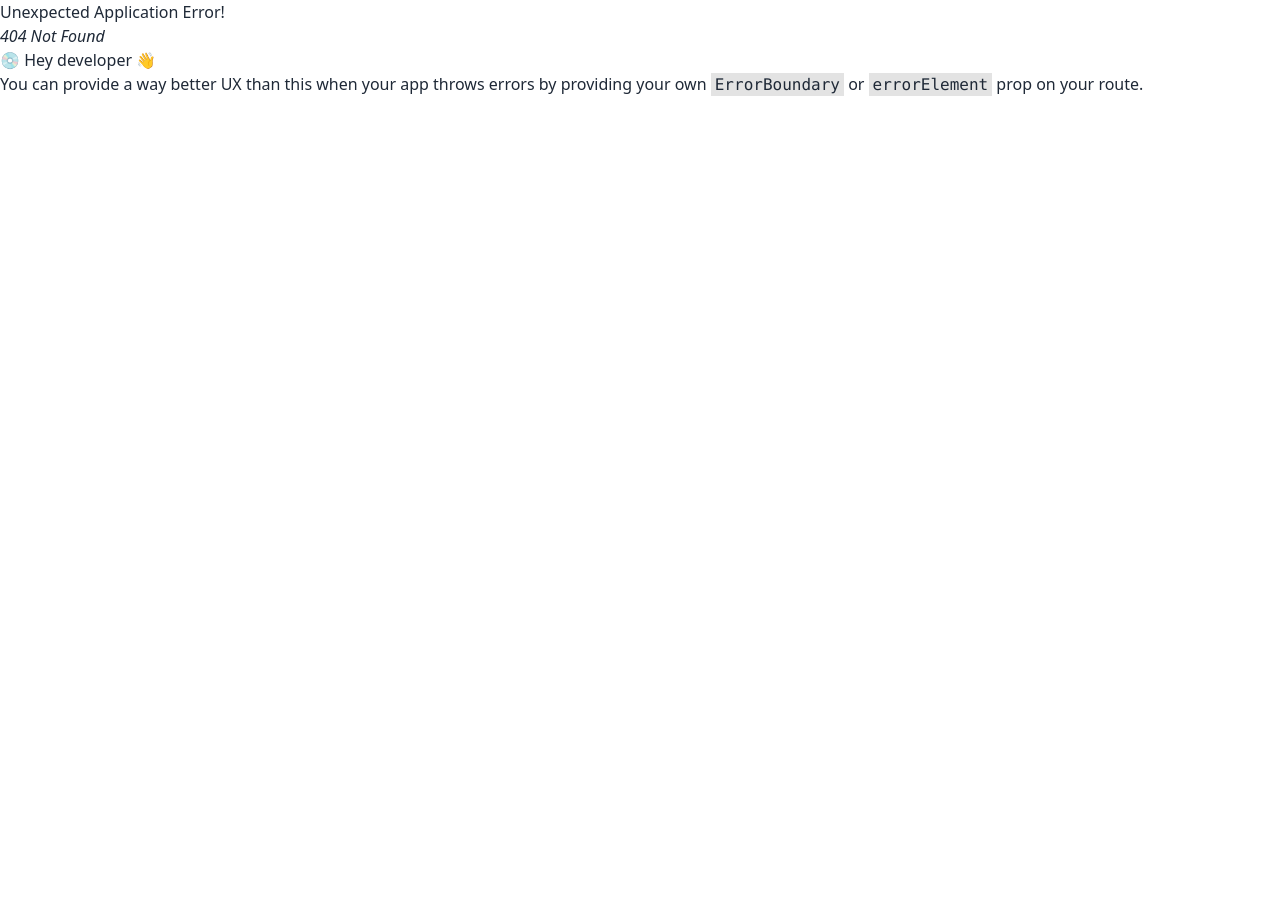
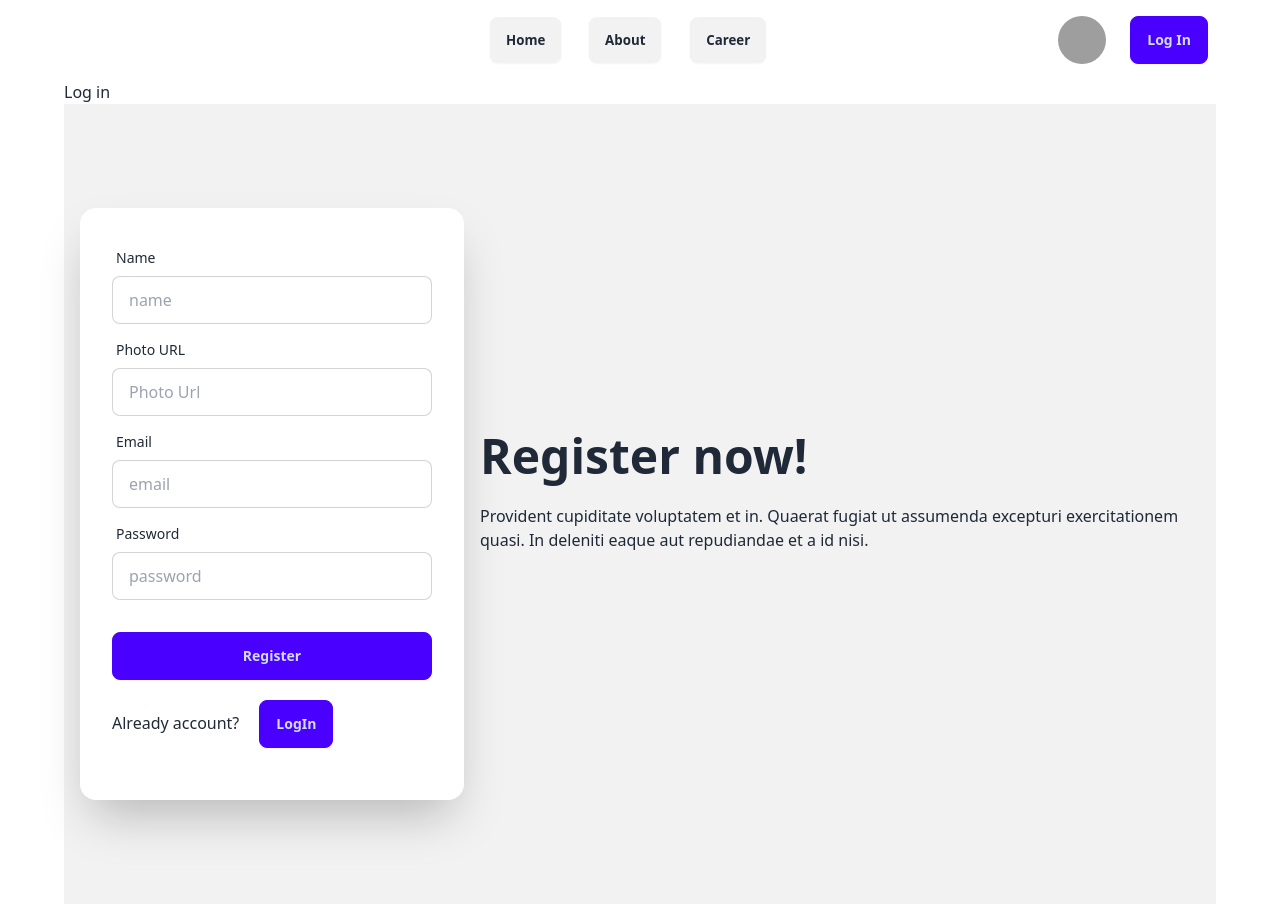
Before and after one commit to SakhawatHossen-coder/daily-news-git, a React (Vite) app: page /register in a window 1280 px wide. Before the commit this address had no page. Before the commit the page ends 800 px from the top, so only its background shows below. Built offline with nearby package versions, Linux system fonts and the light colour scheme; grey boxes are pictures that could not be loaded.

Commit message:
register and login page setup

```diff
--- /dev/null
+++ b/src/pages/login/Login.jsx
@@ -0,0 +1,73 @@
+import React from "react";
+import Navbar from "../shared/Navbar";
+import { Link } from "react-router-dom";
+
+const Login = () => {
+  const handleForm = (e) => {
+    e.preventDefault();
+    //     console.log(e.currentTarget);
+    const form = new FormData(e.currentTarget);
+    console.log(form.get("password"));
+  };
+  return (
+    <div>
+      <Navbar />
+      <h1>Log in</h1>
+      {/* form  */}
+      <div className="hero min-h-screen bg-base-200">
+        <div className="hero-content flex-col lg:flex-row-reverse">
+          <div className="text-center lg:text-left">
+            <h1 className="text-5xl font-bold">Login now!</h1>
+            <p className="py-6">
+              Provident cupiditate voluptatem et in. Quaerat fugiat ut assumenda
+              excepturi exercitationem quasi. In deleniti eaque aut repudiandae
+              et a id nisi.
+            </p>
+          </div>
+          <div className="card shrink-0 w-full max-w-sm shadow-2xl bg-base-100">
+            <form className="card-body" onSubmit={handleForm}>
+              <div className="form-control">
+                <label className="label">
+                  <span className="label-text">Email</span>
+                </label>
+                <input
+                  type="email"
+                  name="email"
+                  placeholder="email"
+                  className="input input-bordered"
+                  required
+                />
+              </div>
+              <div className="form-control">
+                <label className="label">
+                  <span className="label-text">Password</span>
+                </label>
+                <input
+                  type="password"
+                  placeholder="password"
+                  name="password"
+                  className="input input-bordered"
+                  required
+                />
+                <label className="label">
+                  <a href="#" className="label-text-alt link link-hover">
+                    Forgot password?
+                  </a>
+                </label>
+              </div>
+              <div className="form-control mt-6">
+                <button className="btn btn-primary">Login</button>
+                <Link to="/register" className="my-5">
+                  Don't have account?
+                  <button className="btn btn-primary ml-5">Register</button>
+                </Link>
+              </div>
+            </form>
+          </div>
+        </div>
+      </div>
+    </div>
+  );
+};
+
+export default Login;
--- /dev/null
+++ b/src/pages/register/Register.jsx
@@ -0,0 +1,97 @@
+import React from "react";
+import Navbar from "../shared/Navbar";
+import { Link } from "react-router-dom";
+
+const Register = () => {
+  const handleFormRegister = (e) => {
+    e.preventDefault();
+    //     console.log(e.currentTarget);
+    const form = new FormData(e.currentTarget);
+    //     console.log(form.get("password"));
+    const name = form.get("name");
+    const photo = form.get("photo");
+    const email = form.get("email");
+    const password = form.get("name");
+    console.log(name, photo, email, password);
+  };
+  return (
+    <div>
+      <Navbar />
+      <h1>Log in</h1>
+      {/* form  */}
+      <div className="hero min-h-screen bg-base-200">
+        <div className="hero-content flex-col lg:flex-row-reverse">
+          <div className="text-center lg:text-left">
+            <h1 className="text-5xl font-bold">Register now!</h1>
+            <p className="py-6">
+              Provident cupiditate voluptatem et in. Quaerat fugiat ut assumenda
+              excepturi exercitationem quasi. In deleniti eaque aut repudiandae
+              et a id nisi.
+            </p>
+          </div>
+          <div className="card shrink-0 w-full max-w-sm shadow-2xl bg-base-100">
+            <form className="card-body" onSubmit={handleFormRegister}>
+              <div className="form-control">
+                <label className="label">
+                  <span className="label-text">Name</span>
+                </label>
+                <input
+                  type="text"
+                  name="name"
+                  placeholder="name"
+                  className="input input-bordered"
+                  required
+                />
+              </div>
+              <div className="form-control">
+                <label className="label">
+                  <span className="label-text">Photo URL</span>
+                </label>
+                <input
+                  type="text"
+                  name="photo"
+                  placeholder="Photo Url"
+                  className="input input-bordered"
+                  required
+                />
+              </div>
+              <div className="form-control">
+                <label className="label">
+                  <span className="label-text">Email</span>
+                </label>
+                <input
+                  type="email"
+                  name="email"
+                  placeholder="email"
+                  className="input input-bordered"
+                  required
+                />
+              </div>
+              <div className="form-control">
+                <label className="label">
+                  <span className="label-text">Password</span>
+                </label>
+                <input
+                  type="password"
+                  placeholder="password"
+                  name="password"
+                  className="input input-bordered"
+                  required
+                />
+              </div>
+              <div className="form-control mt-6">
+                <button className="btn btn-primary">Register</button>
+                <Link to="/login" className="my-5">
+                  Already account?
+                  <button className="btn btn-primary ml-5">LogIn</button>
+                </Link>
+              </div>
+            </form>
+          </div>
+        </div>
+      </div>
+    </div>
+  );
+};
+
+export default Register;
```
Also changed, not shown: src/routes/Routes.jsx (+21 -12 lines).
